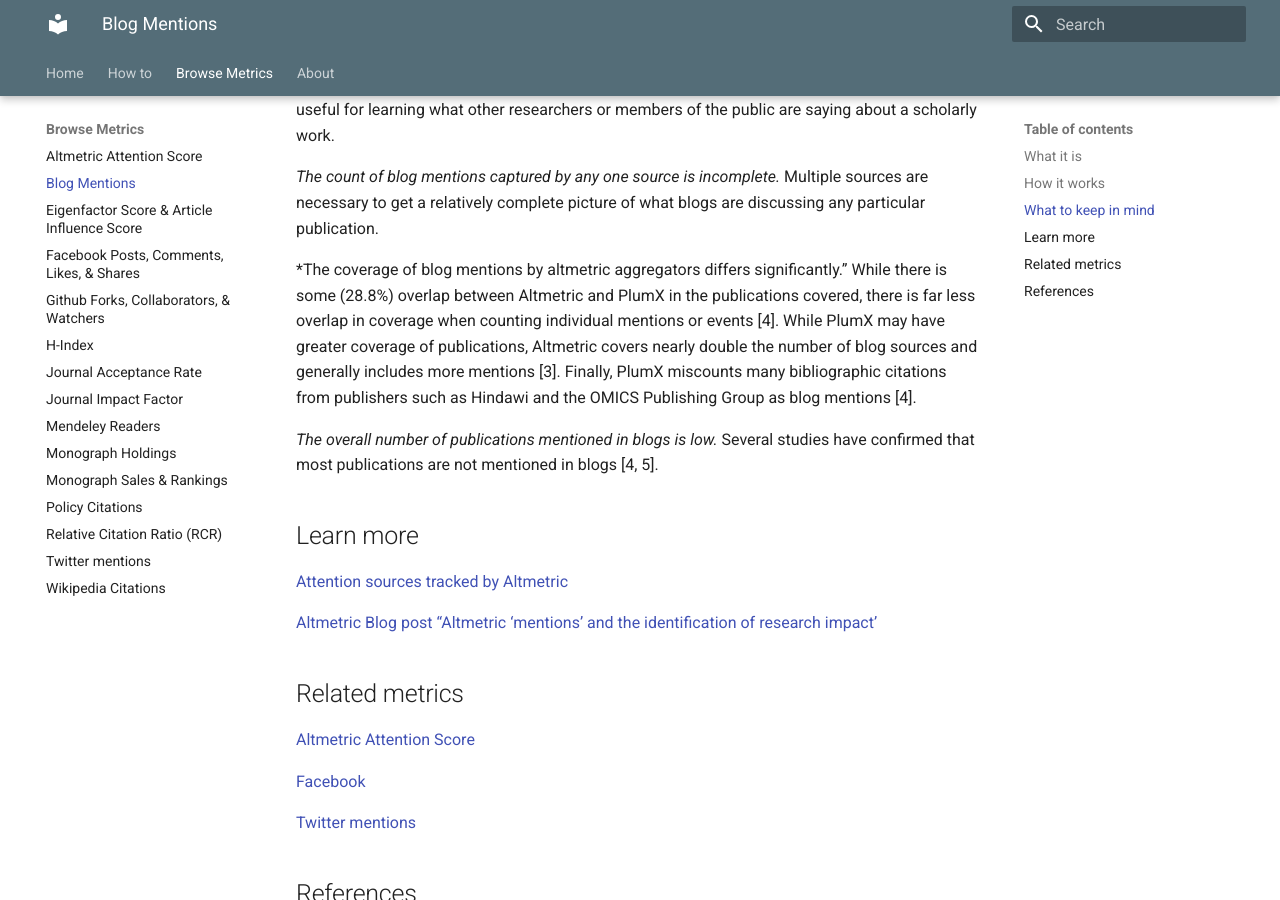
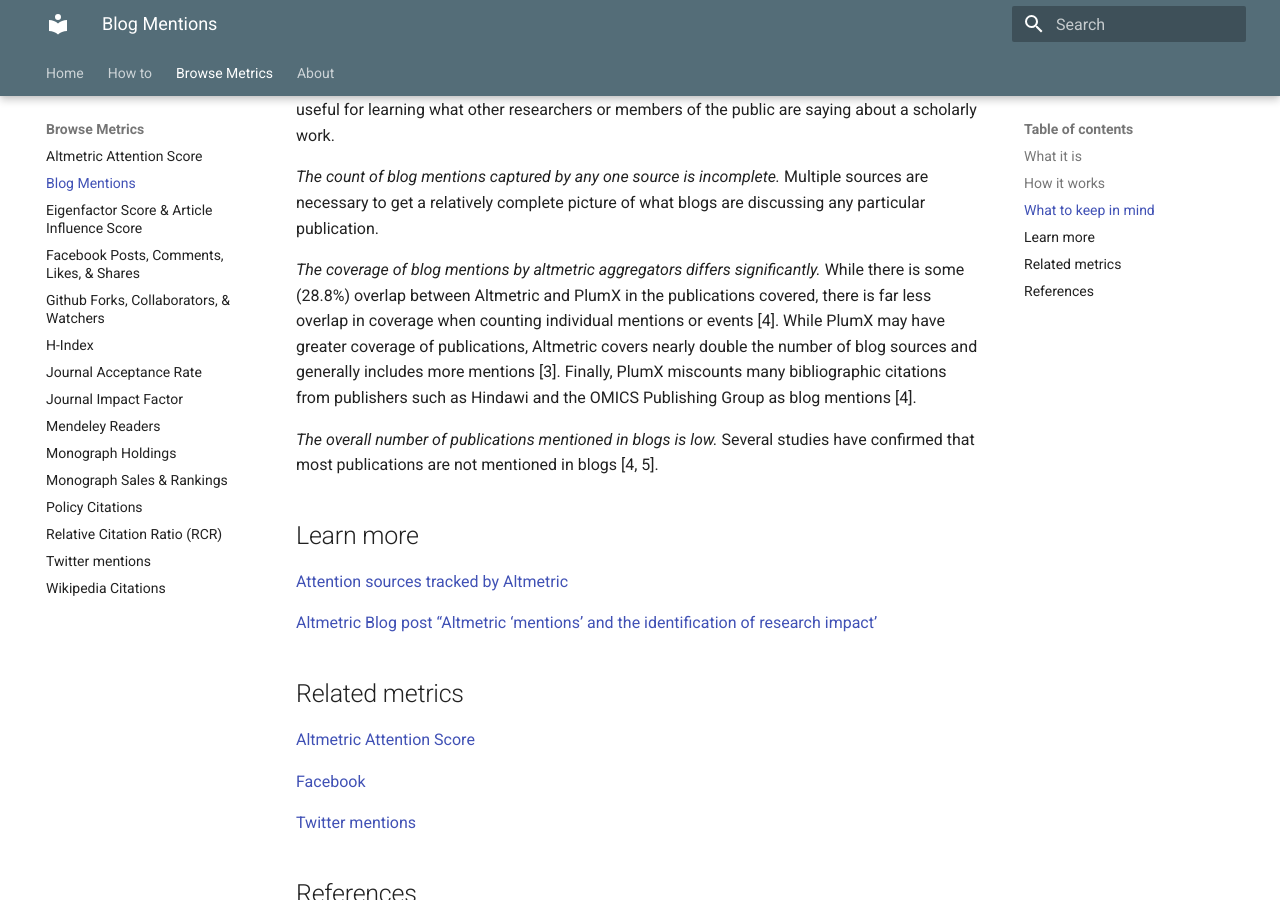
Before and after one commit to rchampieux/diy-documentation, an MkDocs documentation site: the page built from docs/blogmentions.md, in a window 1280 px wide and 900 px high, scrolled down 661 px. Built offline with MkDocs 1.6.1 and Material for MkDocs 9.7.7, drawn with Linux system fonts in a browser that asks for light colours.

```diff
--- a/docs/blogmentions.md
+++ b/docs/blogmentions.md
@@ -16,7 +16,7 @@ Some services (e.g., Altmetric, PlumX) track mentions only for scholarly works t
 
 *The count of blog mentions captured by any one source is incomplete.* Multiple sources are necessary to get a relatively complete picture of what blogs are discussing any particular publication.
 
-*The coverage of blog mentions by altmetric aggregators differs significantly.” While there is some (28.8%) overlap between Altmetric and PlumX in the publications covered, there is far less overlap in coverage when counting individual mentions or events [4]. While PlumX may have greater coverage of publications, Altmetric covers nearly double the number of blog sources and generally includes more mentions [3]. Finally, PlumX miscounts many bibliographic citations from publishers such as Hindawi and the OMICS Publishing Group as blog mentions [4].
+*The coverage of blog mentions by altmetric aggregators differs significantly.* While there is some (28.8%) overlap between Altmetric and PlumX in the publications covered, there is far less overlap in coverage when counting individual mentions or events [4]. While PlumX may have greater coverage of publications, Altmetric covers nearly double the number of blog sources and generally includes more mentions [3]. Finally, PlumX miscounts many bibliographic citations from publishers such as Hindawi and the OMICS Publishing Group as blog mentions [4].
 
 *The overall number of publications mentioned in blogs is low.* Several studies have confirmed that most publications are not mentioned in blogs [4, 5].
 
```
